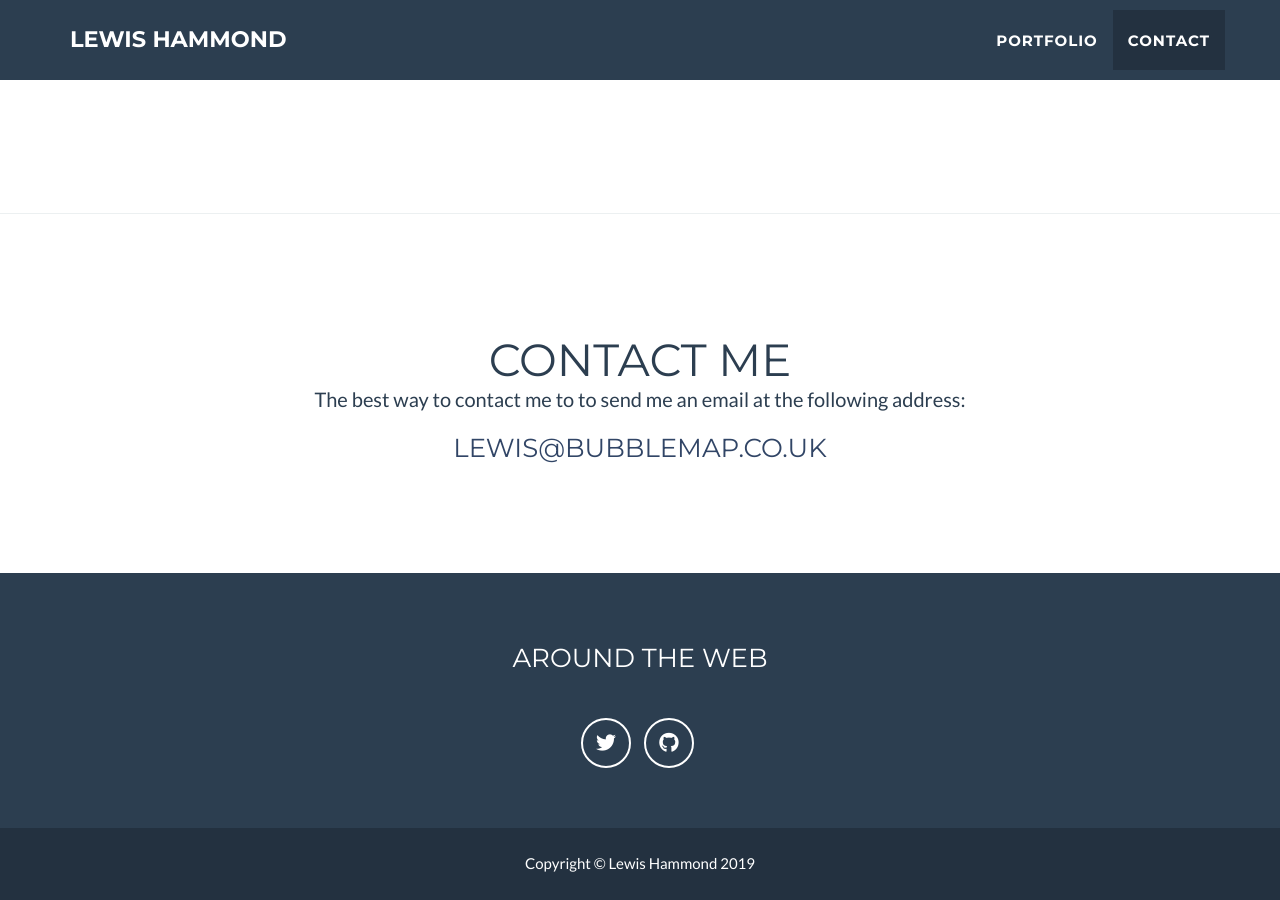
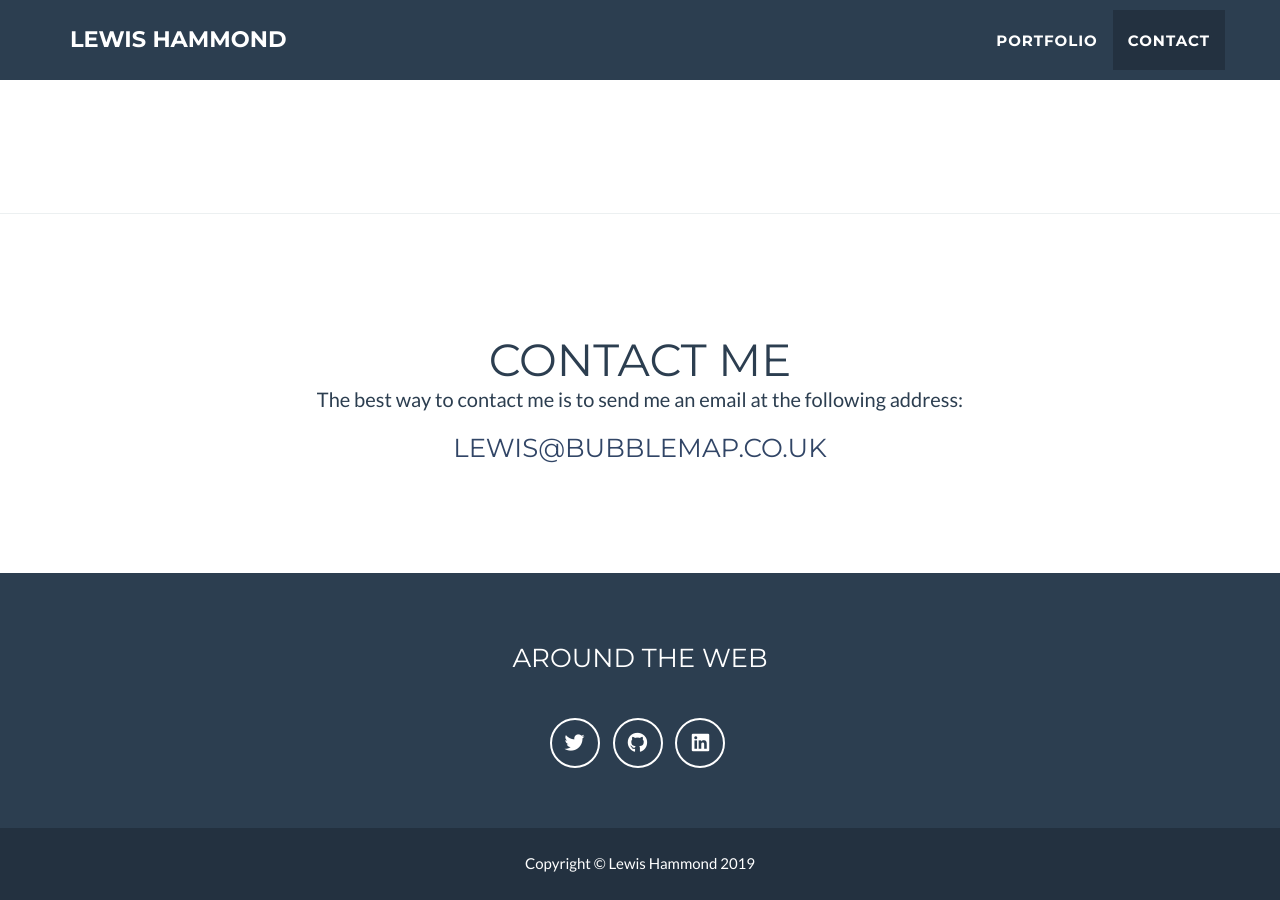
Before and after one commit to LewisHammond-uog/lewishammond-uog.github.io, a Jekyll site: the page built from index.html, in a window 1280 px wide and 900 px high, scrolled down 1898 px. Built offline with Jekyll 4.4.1, drawn with Linux system fonts in a browser that asks for light colours; nearby versions of some CDN libraries; part of the change alters nothing that is shown.

```diff
--- a/_config.yml
+++ b/_config.yml
@@ -4,7 +4,7 @@ email: lewis@bubblemap.co.uk
 url: https://github.com/bubblemapgaming
 description: "Lewis Hammond - Computer Games Programmer"
 keywords: ""
-skills: "Computer Games Programme"
+skills: "Computer Games Programmer"
 meta_author: Hammond Lewis
 
 # Google webmaster tools
@@ -43,6 +43,9 @@ social:
     url: http://twitter.com/bubblemapgames
   - title: github
     url: https://github.com/bubblemapgaming
+  - title: linkedin
+    url: https://www.linkedin.com/in/lewis-hammond-23b180178/
+
 
 # Postal address (add as many lines as necessary)
 
--- a/_includes/contact.html
+++ b/_includes/contact.html
@@ -11,7 +11,7 @@
 				<div align="center">
 
 					<div class="col-lg-8 col-lg-offset-2">
-					<p color>The best way to contact me to to send me an email at the following address:</p>
+					<p color>The best way to contact me is to send me an email at the following address:</p>
 					<a href="mailto:lewis@bubblemap.co.uk"><h3>lewis@bubblemap.co.uk</h3></a>
 					</div>
 				</div>
```
